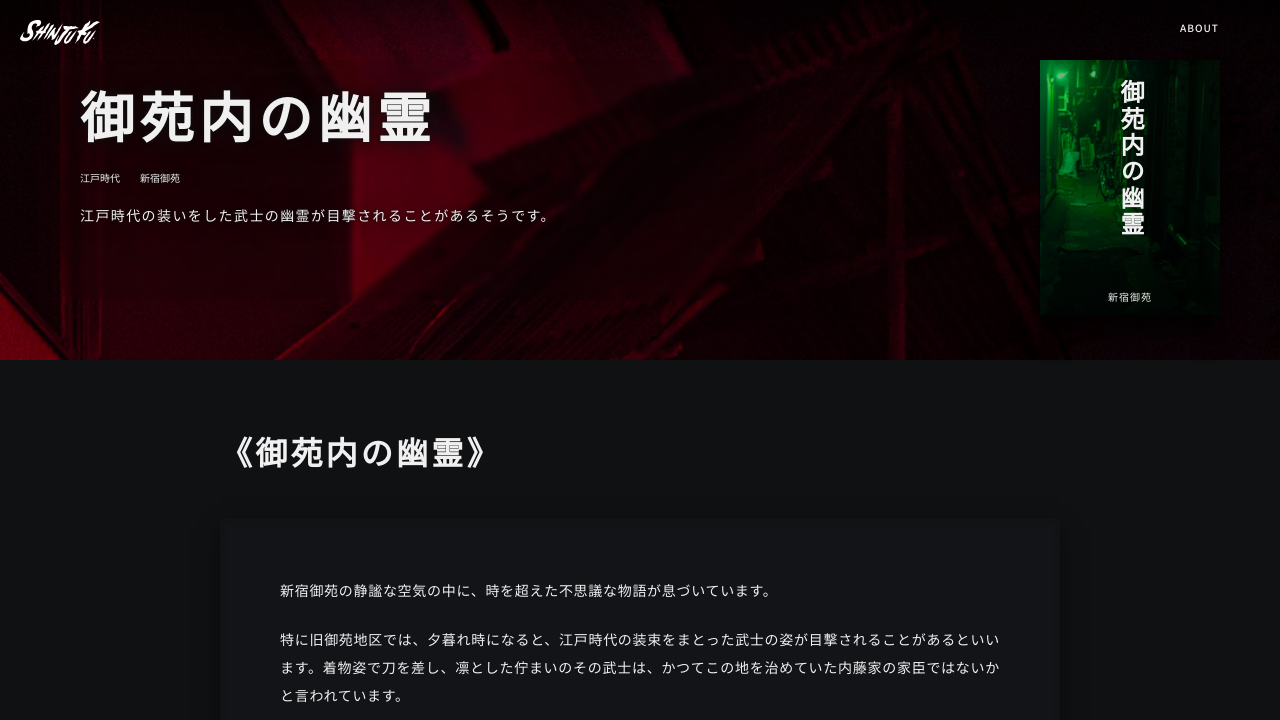
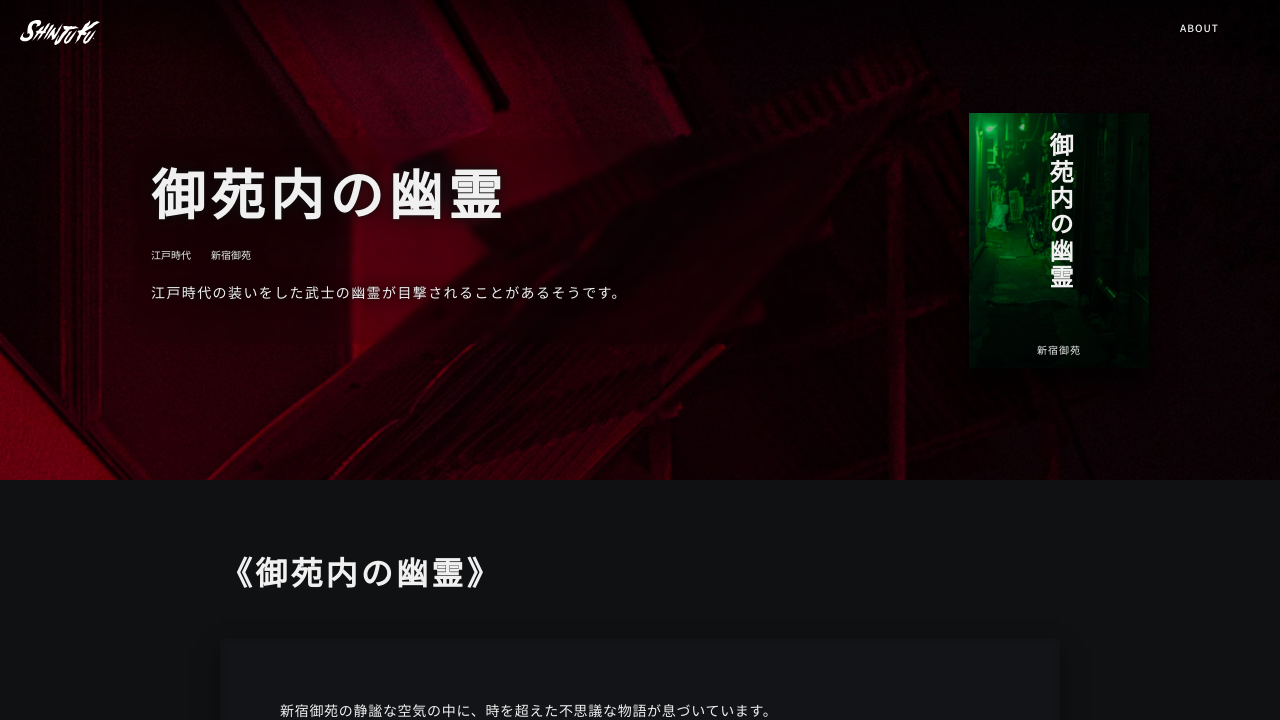
Before and after one commit to liuchiawei/Deep-Shinjuku, a PHP site: page /story.php?id=1 in a window 1280 px wide. Shown: the top 720 px of the page. Run offline with PHP 8.4, Linux system fonts and the light colour scheme; some web fonts are replaced.

Commit message:
story.php head layout

```diff
--- a/css/style.css
+++ b/css/style.css
@@ -392,9 +392,10 @@ html, body {
 /* story.php styling */
 .story-wrap {
     width: 100%;
-    height: 360px;
+    height: 480px;
     display: flex;
-    justify-content: space-between;
+    justify-content: space-around;
+    align-items: center;
     padding: clamp(var(--padding-s), 6vw, var(--padding-l));
     background-size: cover;
     background-position: center;
```
Also changed, not shown: 1 other file.
